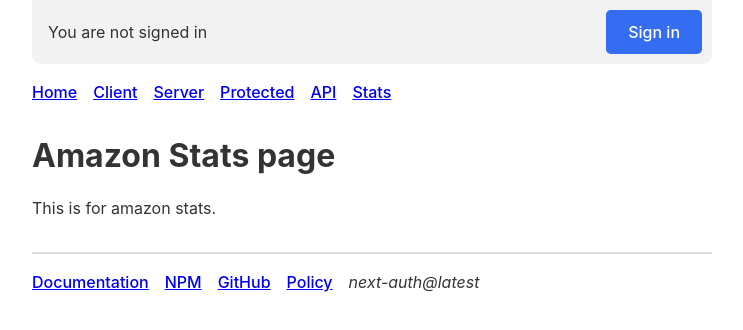
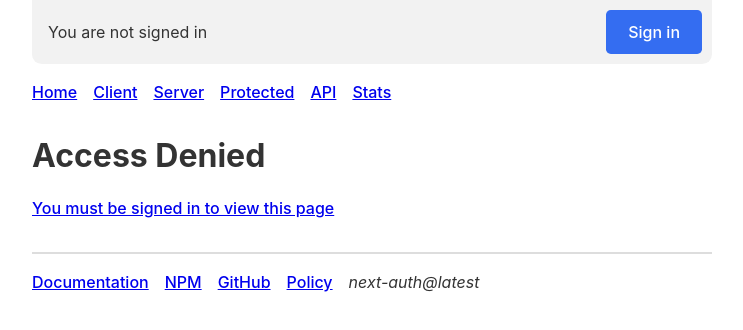
Before and after one commit to linnovate/hossted-admin, a Next.js app: page /stats in a window 1280 px wide. Shown: the top 330 px of the page, without its empty margins (268-1011 px from the left). Built offline with nearby package versions, Linux system fonts and the light colour scheme; no server answers.

Commit message:
changed stats to be protected

```diff
--- a/pages/api/examples/protected.js
+++ b/pages/api/examples/protected.js
@@ -3,7 +3,7 @@
 
 export default async (req, res) => {
   const session = await getSession({ req })
-
+  console.log(session);
   if (session) {
     res.send({ content: 'This is protected content. You can access this content because you are signed in.' })
   } else {
--- a/pages/stats.js
+++ b/pages/stats.js
@@ -1,12 +1,33 @@
+import { useState, useEffect } from 'react'
+import { useSession } from 'next-auth/client'
 import Layout from '../components/layout'
+import AccessDenied from '../components/access-denied'
 
 export default function Page () {
+  const [ session, loading ] = useSession()
+  const [ content , setContent ] = useState()
+
+  // Fetch content from protected route
+  useEffect(()=>{
+    const fetchData = async () => {
+      const res = await fetch('/api/examples/protected')
+      const json = await res.json()
+      if (json.content) { setContent(json.content) }
+    }
+    fetchData()
+  },[session])
+
+  // When rendering client side don't display anything until loading is complete
+  if (typeof window !== 'undefined' && loading) return null
+
+  // If no session exists, display access denied message
+  if (!session) { return  <Layout><AccessDenied/></Layout> }
+
+  // If session exists, display content
   return (
     <Layout>
-      <h1>Amazon Stats page</h1>
-      <p>
-        This is for amazon stats.
-      </p>
+      <h1>Stats page</h1>
+      <p><strong>{content || "\u00a0"}</strong></p>
     </Layout>
   )
 }
```
